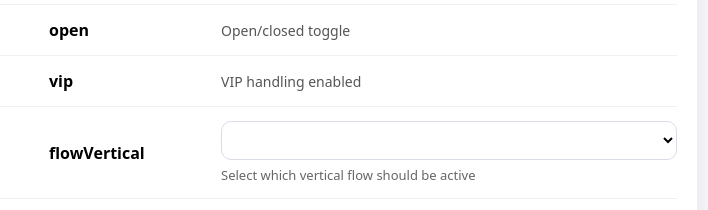
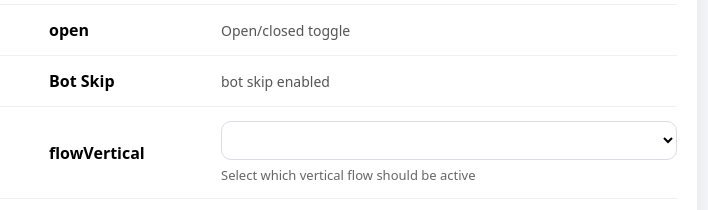
Before and after one commit to ccieno/cf-worker-eno-zoom-triggers, a website: page index.html in a window 1280 px wide. Shown: the part 168-378 px from the top of the page, 323-1031 px from the left. Drawn offline with Linux system fonts and the light colour scheme; no server answers.

Commit message:
Rename VIP trigger to 'Bot Skip' in UI

```diff
--- a/index.html
+++ b/index.html
@@ -71,8 +71,8 @@
 
       <div class="row">
         <div id="sw-vip"></div>
-        <div class="name">vip</div>
-        <div class="desc">VIP handling enabled</div>
+        <div class="name">Bot Skip</div>
+        <div class="desc">bot skip enabled</div>
       </div>
 
       <div class="row" style="grid-template-columns: 80px 160px 1fr;">
```
Also changed, not shown: README.md.
